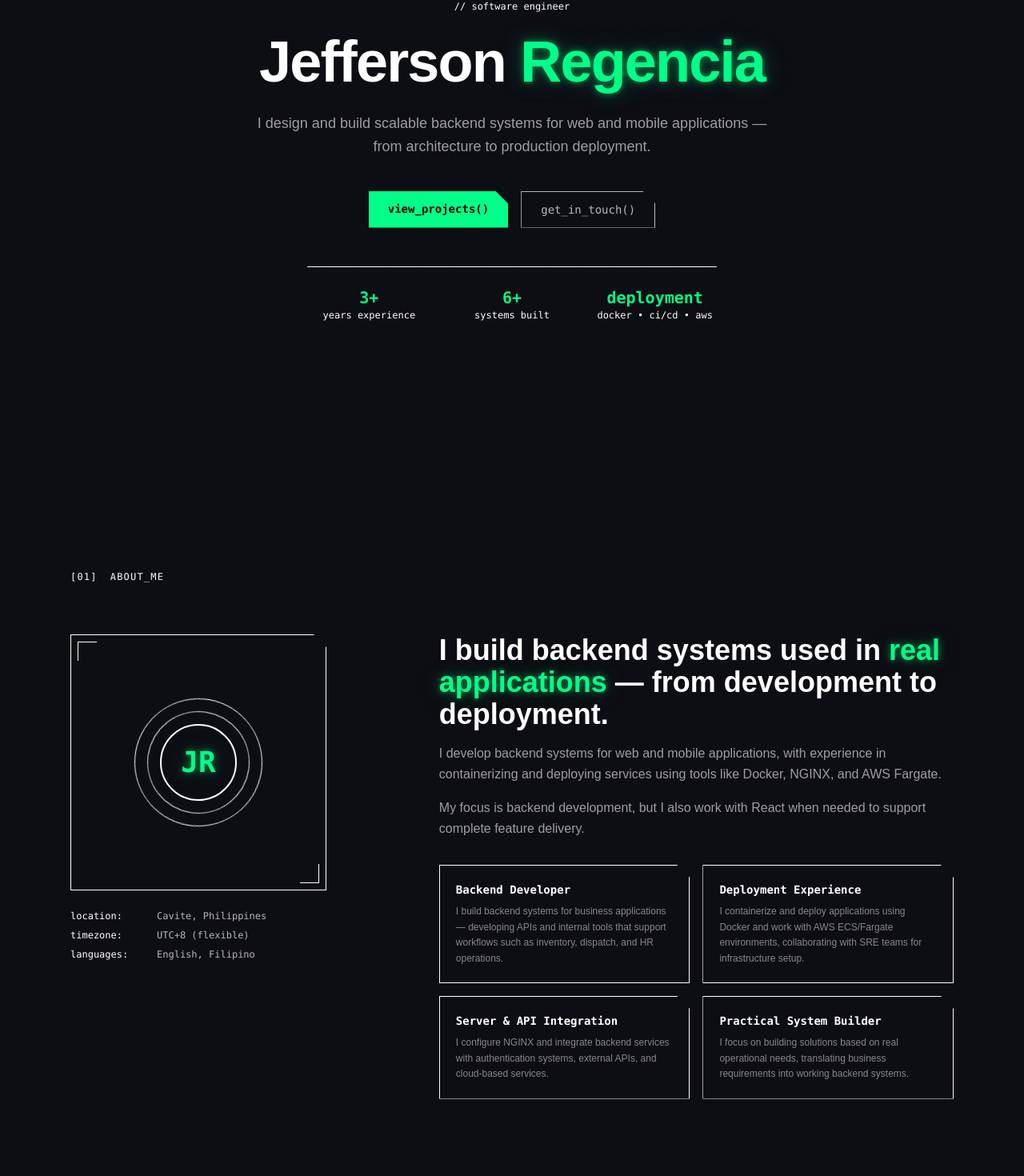
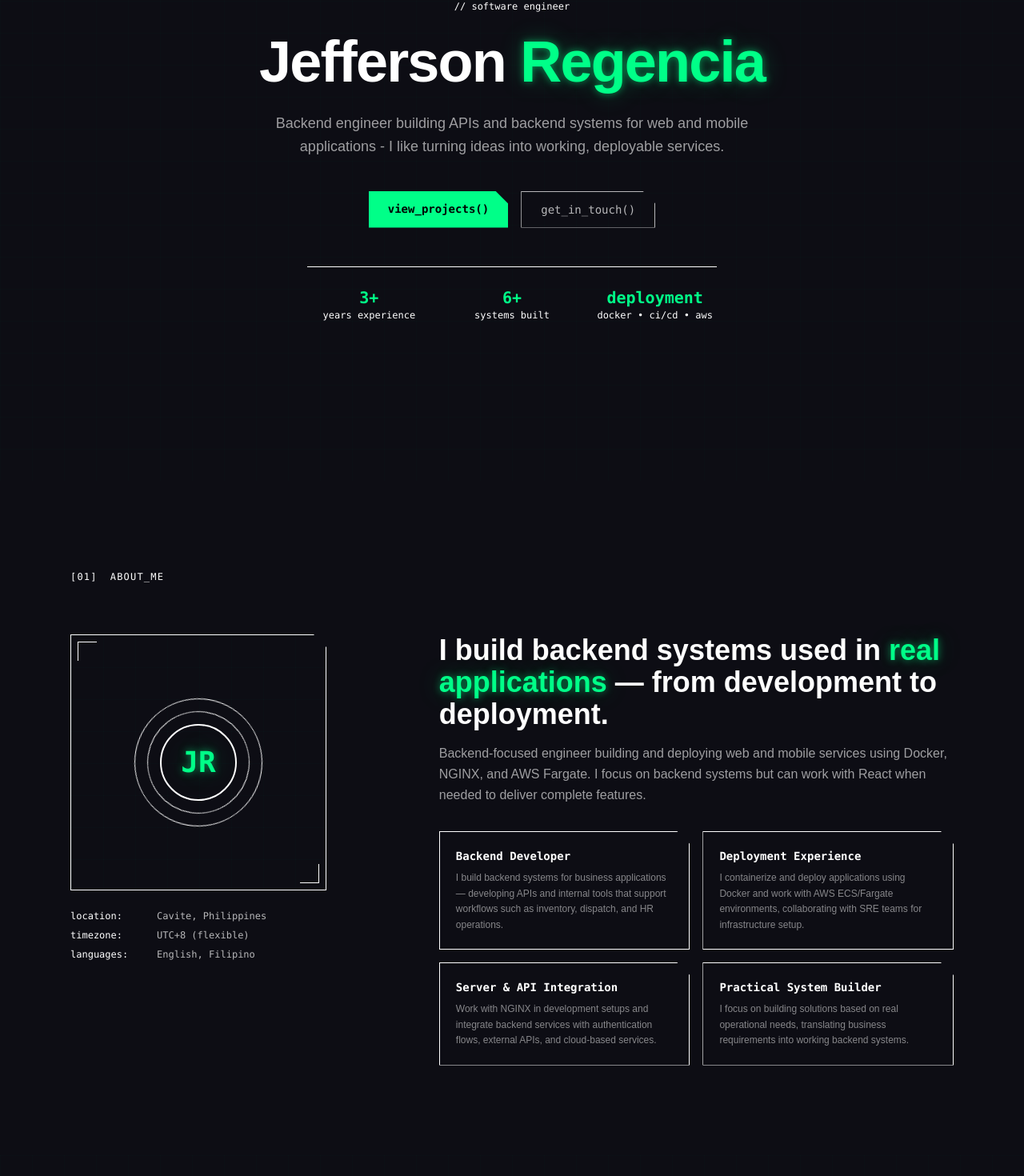
Before and after one commit to flaxss/portfolio, a React (Vite) app: page / in a window 1280 px wide. Shown: the part 199-1669 px from the top of the page at 80% size. Built offline with nearby package versions, Linux system fonts and the light colour scheme.

Commit message:
chore: remove redundant words

```diff
--- a/src/components/About.tsx
+++ b/src/components/About.tsx
@@ -1,49 +1,58 @@
-import { useEffect, useRef } from 'react'
+import { useEffect, useRef } from "react";
 
 const traits = [
   {
-    title: 'Backend Developer',
-    desc: 'I build backend systems for business applications — developing APIs and internal tools that support workflows such as inventory, dispatch, and HR operations.',
+    title: "Backend Developer",
+    desc: "I build backend systems for business applications — developing APIs and internal tools that support workflows such as inventory, dispatch, and HR operations.",
   },
   {
-    title: 'Deployment Experience',
-    desc: 'I containerize and deploy applications using Docker and work with AWS ECS/Fargate environments, collaborating with SRE teams for infrastructure setup.',
+    title: "Deployment Experience",
+    desc: "I containerize and deploy applications using Docker and work with AWS ECS/Fargate environments, collaborating with SRE teams for infrastructure setup.",
   },
   {
-    title: 'Server & API Integration',
-    desc: 'I configure NGINX and integrate backend services with authentication systems, external APIs, and cloud-based services.',
+    title: "Server & API Integration",
+    desc: "Work with NGINX in development setups and integrate backend services with authentication flows, external APIs, and cloud-based services.",
   },
   {
-    title: 'Practical System Builder',
-    desc: 'I focus on building solutions based on real operational needs, translating business requirements into working backend systems.',
+    title: "Practical System Builder",
+    desc: "I focus on building solutions based on real operational needs, translating business requirements into working backend systems.",
   },
-]
+];
 
 const extra = [
-  ['location', 'Cavite, Philippines'],
-  ['timezone', 'UTC+8 (flexible)'],
-  ['languages', 'English, Filipino'],
-]
+  ["location", "Cavite, Philippines"],
+  ["timezone", "UTC+8 (flexible)"],
+  ["languages", "English, Filipino"],
+];
 
 export default function About() {
-  const ref = useRef<HTMLDivElement>(null)
+  const ref = useRef<HTMLDivElement>(null);
 
   useEffect(() => {
     const observer = new IntersectionObserver(
-      (entries) => entries.forEach(e => e.target.classList.toggle('visible', e.isIntersecting)),
-      { threshold: 0.1 }
-    )
-    ref.current?.querySelectorAll('.reveal').forEach(el => observer.observe(el))
-    return () => observer.disconnect()
-  }, [])
+      (entries) =>
+        entries.forEach((e) =>
+          e.target.classList.toggle("visible", e.isIntersecting),
+        ),
+      { threshold: 0.1 },
+    );
+    ref.current
+      ?.querySelectorAll(".reveal")
+      .forEach((el) => observer.observe(el));
+    return () => observer.disconnect();
+  }, []);
 
   return (
     <section id="about" ref={ref} className="py-28 relative">
       <div className="max-w-6xl mx-auto px-6">
         {/* Section header */}
         <div className="reveal flex items-center gap-4 mb-16">
-          <span className="font-mono text-xs text-neon/60 tracking-widest">[01]</span>
-          <span className="font-mono text-xs text-muted tracking-widest uppercase">about_me</span>
+          <span className="font-mono text-xs text-neon/60 tracking-widest">
+            [01]
+          </span>
+          <span className="font-mono text-xs text-muted tracking-widest uppercase">
+            about_me
+          </span>
           <div className="flex-1 h-px bg-border" />
         </div>
 
@@ -58,7 +67,9 @@ export default function About() {
                 <div className="absolute inset-0 flex items-center justify-center">
                   <div className="relative">
                     <div className="w-24 h-24 rounded-full bg-neon/10 border-2 border-neon/30 flex items-center justify-center">
-                      <span className="font-mono text-4xl font-bold text-neon neon-glow">JR</span>
+                      <span className="font-mono text-4xl font-bold text-neon neon-glow">
+                        JR
+                      </span>
                     </div>
                     <div className="absolute -inset-4 border border-neon/10 rounded-full animate-[spin_20s_linear_infinite]" />
                     <div className="absolute -inset-8 border border-neon/5 rounded-full animate-[spin_30s_linear_reverse_infinite]" />
@@ -84,17 +95,16 @@ export default function About() {
           <div className="lg:col-span-3 space-y-8">
             <div className="reveal">
               <h2 className="font-display text-3xl lg:text-4xl text-white font-bold mb-4">
-                I build backend systems used in <span className="text-neon neon-glow">real applications</span> — from development to deployment.
+                I build backend systems used in{" "}
+                <span className="text-neon neon-glow">real applications</span> —
+                from development to deployment.
               </h2>
 
-              <p className="text-white/60 leading-relaxed font-body">
-                I develop backend systems for web and mobile applications, with experience in
-                containerizing and deploying services using tools like Docker, NGINX, and AWS Fargate.
-              </p>
-
               <p className="text-white/60 leading-relaxed font-body mt-4">
-                My focus is backend development, but I also work with React when needed to support
-                complete feature delivery.
+                Backend-focused engineer building and deploying web and mobile
+                services using Docker, NGINX, and AWS Fargate. I focus on
+                backend systems but can work with React when needed to deliver
+                complete features.
               </p>
             </div>
 
@@ -109,7 +119,9 @@ export default function About() {
                   <h3 className="font-mono text-sm font-semibold text-white mb-2 group-hover:text-neon transition-colors">
                     {t.title}
                   </h3>
-                  <p className="font-body text-xs text-white/50 leading-relaxed">{t.desc}</p>
+                  <p className="font-body text-xs text-white/50 leading-relaxed">
+                    {t.desc}
+                  </p>
                 </div>
               ))}
             </div>
@@ -117,5 +129,5 @@ export default function About() {
         </div>
       </div>
     </section>
-  )
+  );
 }
--- a/src/components/Contact.tsx
+++ b/src/components/Contact.tsx
@@ -18,6 +18,7 @@ export default function Contact() {
     setCopied(key)
     setTimeout(() => setCopied(''), 2000)
   }
+
 
   const email = "jeff_molato@yahoo.com"
   const linked_in = "https://www.linkedin.com/in/jefferson-regencia-078345288"
@@ -48,13 +49,21 @@ export default function Contact() {
               together.
             </h2>
 
-            <p className="font-body text-white/60 leading-relaxed">
-              I'm a backend-focused developer building APIs, internal tools, and application
-              backends for real-world use. I work with containerized environments and contribute
-              to deployment workflows using Docker, NGINX, and AWS Fargate within existing
-              infrastructure setups, collaborating with SRE teams on service integration at the
-              network level.
-            </p>
+            {/* Quick message hint */}
+            <div className="border border-dashed border-border clip-corner p-5 text-center">
+              <p className="font-mono text-xs text-muted">
+                Available for backend engineering opportunities or system design work. DM me on{' '}
+                <a href={linked_in} target="_blank" rel="noopener noreferrer" className="text-neon">
+                  LinkedIn
+                </a>
+                {' '}or shoot me an{' '}
+                <a href={`mailto:${email}`} className="text-neon">
+                  email
+                </a>
+                <br />
+                I respond within 24 hours on business days.
+              </p>
+            </div>
           </div>
 
           {/* Right: contact links + form */}
@@ -62,7 +71,7 @@ export default function Contact() {
             {/* Contact links */}
             {contacts.map(c => (
               <div key={c.key} className="group flex flex-col sm:flex-row sm:items-center sm:justify-between gap-3 border border-border clip-corner p-4 hover:border-neon/40 hover:bg-neon/5 transition-all duration-200">
-                <a href={c.href} target="_blank" className="flex items-start sm:items-center gap-4 min-w-0">
+                <a href={c.href} target="_blank" rel="noopener noreferrer" className="flex items-start sm:items-center gap-4 min-w-0">
                   <span className="font-mono text-lg shrink-0">{c.icon}</span>
 
                   <div className="min-w-0">
@@ -82,21 +91,6 @@ export default function Contact() {
               </div>
             ))}
 
-            {/* Quick message hint */}
-            {/* <div className="border border-dashed border-border clip-corner p-5 text-center">
-              <p className="font-mono text-xs text-muted">
-                Available for backend engineering opportunities or system design work. DM me on{' '}
-                <a href={linked_in} target="_blank" rel="noopener noreferrer" className="text-neon">
-                  LinkedIn
-                </a>
-                {' '}or shoot me an{' '}
-                <a href={`mailto:${email}`} className="text-neon">
-                  email
-                </a>
-                <br />
-                I respond within 24 hours on business days.
-              </p>
-            </div> */}
           </div>
         </div>
 
--- a/src/components/Hero.tsx
+++ b/src/components/Hero.tsx
@@ -52,8 +52,11 @@ export default function Hero() {
 
         {/* Subtitle */}
         <p className="reveal text-white/60 text-lg max-w-2xl mx-auto mb-10 leading-relaxed">
-          I design and build scalable backend systems for web and mobile applications —
-          from architecture to production deployment.
+          {/* I design and build scalable backend systems for web and mobile applications —
+          from architecture to production deployment. */}
+
+          Backend engineer building APIs and backend systems for web and mobile applications -
+            I like turning ideas into working, deployable services.
         </p>
 
         {/* CTA */}
```
